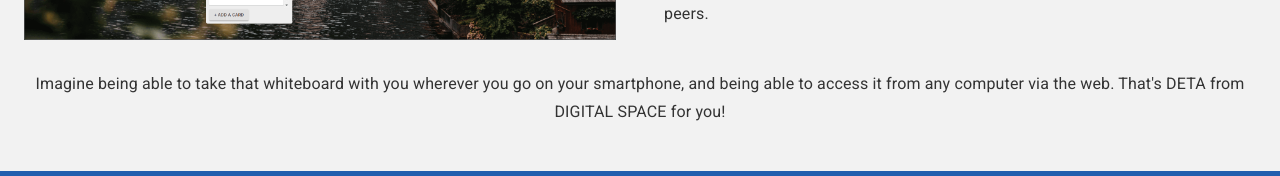
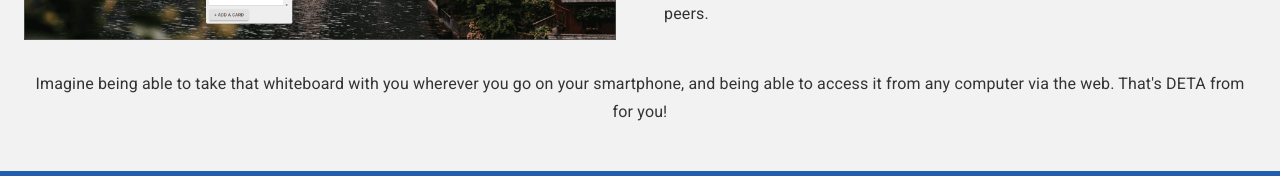
Before and after one commit to mirasrobert/netzillian-client, a React (Create React App) app: page /about in a window 1280 px wide. Shown: the part 733-909 px from the top of the page. Built offline with nearby package versions, Linux system fonts and the light colour scheme; no server answers.

Commit message:
Change company name on about

```diff
--- a/src/components/pages/About.js
+++ b/src/components/pages/About.js
@@ -77,7 +77,7 @@
             align='center'>
             Imagine being able to take that whiteboard with you wherever you go
             on your smartphone, and being able to access it from any computer
-            via the web. That's DETA from DIGITAL SPACE for you!
+            via the web. That's DETA from {process.env.REACT_APP_NAME} for you!
           </Typography>
         </Container>
       </section>
```
